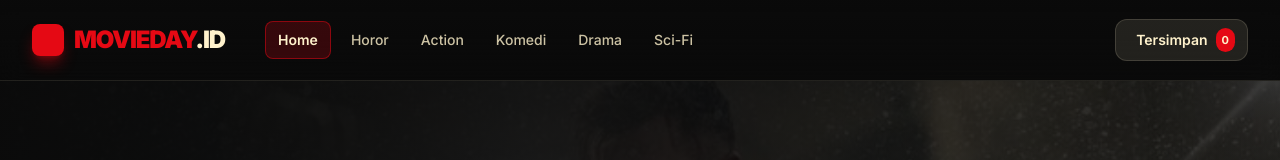
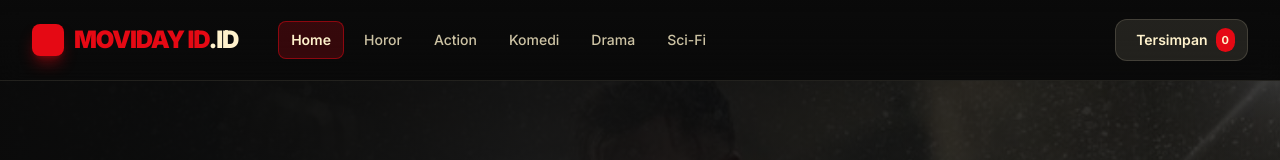
Before and after one commit to varelhauzan-png/Moviday, a plain HTML site: page index.html in a window 1280 px wide. Shown: the top 160 px of the page. Drawn offline with nearby package versions, Linux system fonts and the light colour scheme; some icons are missing.

Commit message:
Update index.html

```diff
--- a/index.html
+++ b/index.html
@@ -4,7 +4,7 @@
   <script async src="https://pagead2.googlesyndication.com/pagead/js/adsbygoogle.js?client=ca-pub-3505006534368282" crossorigin="anonymous"></script>
   <meta charset="UTF-8" />
   <meta name="viewport" content="width=device-width, initial-scale=1.0" />
-  <title>MOVIEDAY.ID — Nonton Film & Info Rilis Resmi</title>
+  <title>MOVIDAY ID — Nonton Film & Info Rilis Resmi</title>
   <script src="https://cdn.tailwindcss.com"></script>
   <script src="https://code.iconify.design/iconify-icon/1.0.7/iconify-icon.min.js"></script>
   <link rel="preconnect" href="https://fonts.googleapis.com" />
@@ -31,7 +31,7 @@
       <div class="flex items-center gap-6 lg:gap-10">
         <button type="button" onclick="navigateHome('ALL')" class="flex items-center gap-2.5 text-left focus:outline-none group">
           <span class="w-8 h-8 rounded-lg bg-crimson flex items-center justify-center shadow-lg shadow-crimson/40 group-hover:scale-105 transition-transform"><iconify-icon icon="lucide:play" class="text-cream text-lg"></iconify-icon></span>
-          <span class="text-xl sm:text-2xl font-black tracking-tighter text-crimson">MOVIEDAY<span class="text-cream">.ID</span></span>
+          <span class="text-xl sm:text-2xl font-black tracking-tighter text-crimson">MOVIDAY ID<span class="text-cream">.ID</span></span>
         </button>
         <nav aria-label="Menu Utama" class="hidden md:flex items-center gap-1 lg:gap-2">
           <button type="button" data-genre="ALL" onclick="filterByGenre('ALL')" class="nav-link active-nav px-3 py-2 rounded-lg text-sm font-semibold text-cream bg-crimson/20 border border-crimson/50 transition-all">Home</button>
```
